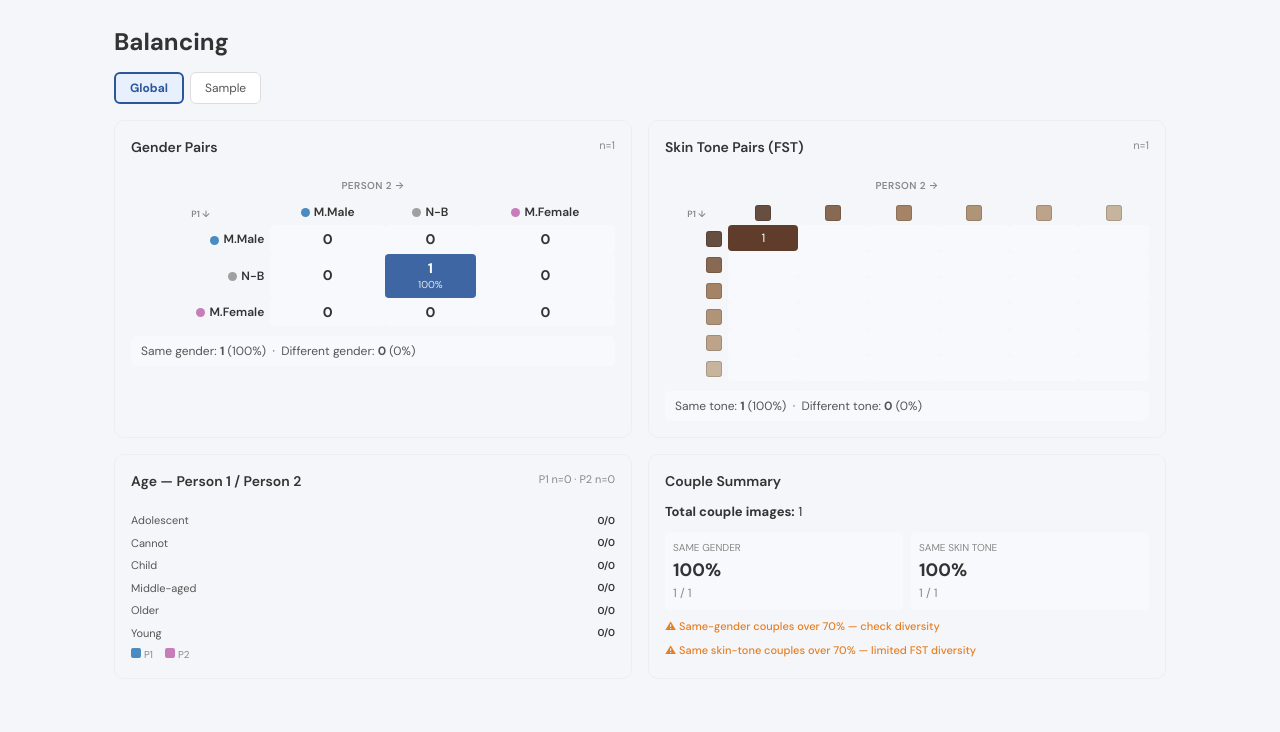
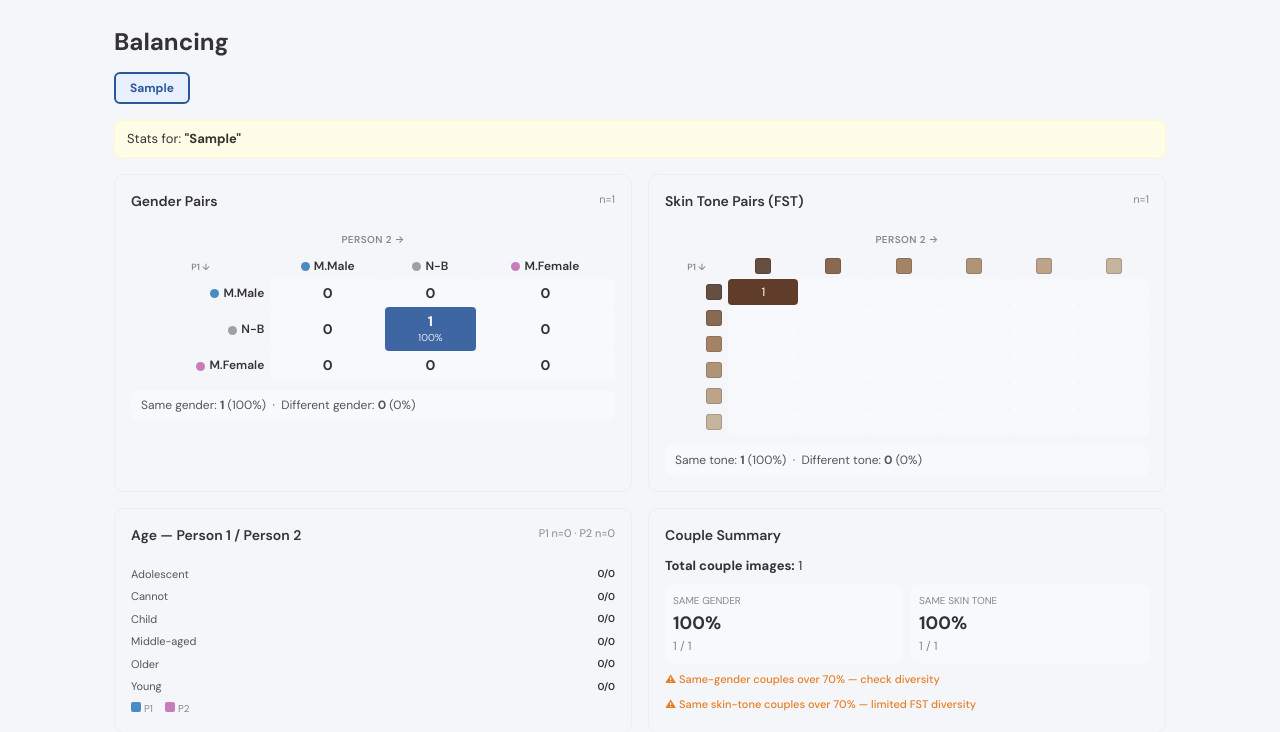
Before and after one commit to InterVisions/intervisions_annotation, a Flask app: page /admin/balance in a window 1280 px wide. Shown: the part 52-784 px from the top of the page. Before the commit the page ends 710 px from the top, so only its background shows below. Run offline with Flask 3, Linux system fonts and the light colour scheme; the visitor is signed in with stand-in values (Sample User, id 1); data comes from the database, SQL or seed files in the repository; tables that the repository leaves empty hold one stand-in row (values such as "Sample post"); parts of the project's set-up code (start-up, migrations or seed data) failed here and were passed over.

Commit message:
Remove global view from balancing, load first term by default

```diff
--- a/app/templates/admin_balance.html
+++ b/app/templates/admin_balance.html
@@ -46,9 +46,8 @@
 <h2 style="margin-bottom:12px">Balancing</h2>
 
 <div class="term-filter">
-    <button class="term-filter-btn active" data-term="" onclick="filterTerm(this, '')">Global</button>
     {% for t in active_terms %}
-    <button class="term-filter-btn" data-term="{{ t.id }}" onclick="filterTerm(this, '{{ t.id }}')">{{ t.term }}</button>
+    <button class="term-filter-btn{% if loop.first %} active{% endif %}" data-term="{{ t.id }}" onclick="filterTerm(this, '{{ t.id }}')">{{ t.term }}</button>
     {% endfor %}
 </div>
 
@@ -110,18 +109,13 @@
     currentTerm = termId;
 
     const info = document.getElementById('termInfo');
-    if (termId) {
-        info.style.display = 'block';
-        info.innerHTML = `Stats for: <strong>"${btn.textContent.trim()}"</strong>`;
-    } else {
-        info.style.display = 'none';
-    }
+    info.style.display = 'block';
+    info.innerHTML = `Stats for: <strong>"${btn.textContent.trim()}"</strong>`;
 
-    const url = termId ? `/api/admin/stats?term_id=${termId}` : '/api/admin/stats';
     try {
-        const resp = await fetch(url);
+        const resp = await fetch(`/api/admin/stats?term_id=${termId}`);
         const stats = await resp.json();
-        renderCharts(stats, !termId);
+        renderCharts(stats, false);
     } catch (e) {
         console.error('Failed to load stats:', e);
     }
@@ -381,15 +375,6 @@
                 </div>
             </div>
             ${warnings}`;
-    } else if (isGlobal) {
-        fourth.innerHTML = `
-            <div class="chart-title">Fraser Dimensions</div>
-            <p style="font-size:12px;color:var(--gray-500);margin-bottom:12px">
-                Distribution of annotated images across dimensions (based on campaign assignment).
-            </p>
-            <p style="font-size:13px;color:var(--gray-600)">
-                <strong>Total images:</strong> ${stats.total}
-            </p>`;
     } else {
         const gTotal = (stats.gender.counts || []).reduce((s, v) => s + v, 0);
         const gImb = (stats.gender.counts || []).some(c => gTotal > 0 && c / gTotal > 0.6);
@@ -404,10 +389,11 @@
     }
 }
 
-// Load initial global stats
+// Load first term on page load
 {% if active_terms %}
 document.addEventListener('DOMContentLoaded', () => {
-    filterTerm(document.querySelector('.term-filter-btn'), '');
+    const first = document.querySelector('.term-filter-btn');
+    if (first) filterTerm(first, first.dataset.term);
 });
 {% endif %}
 </script>
```
